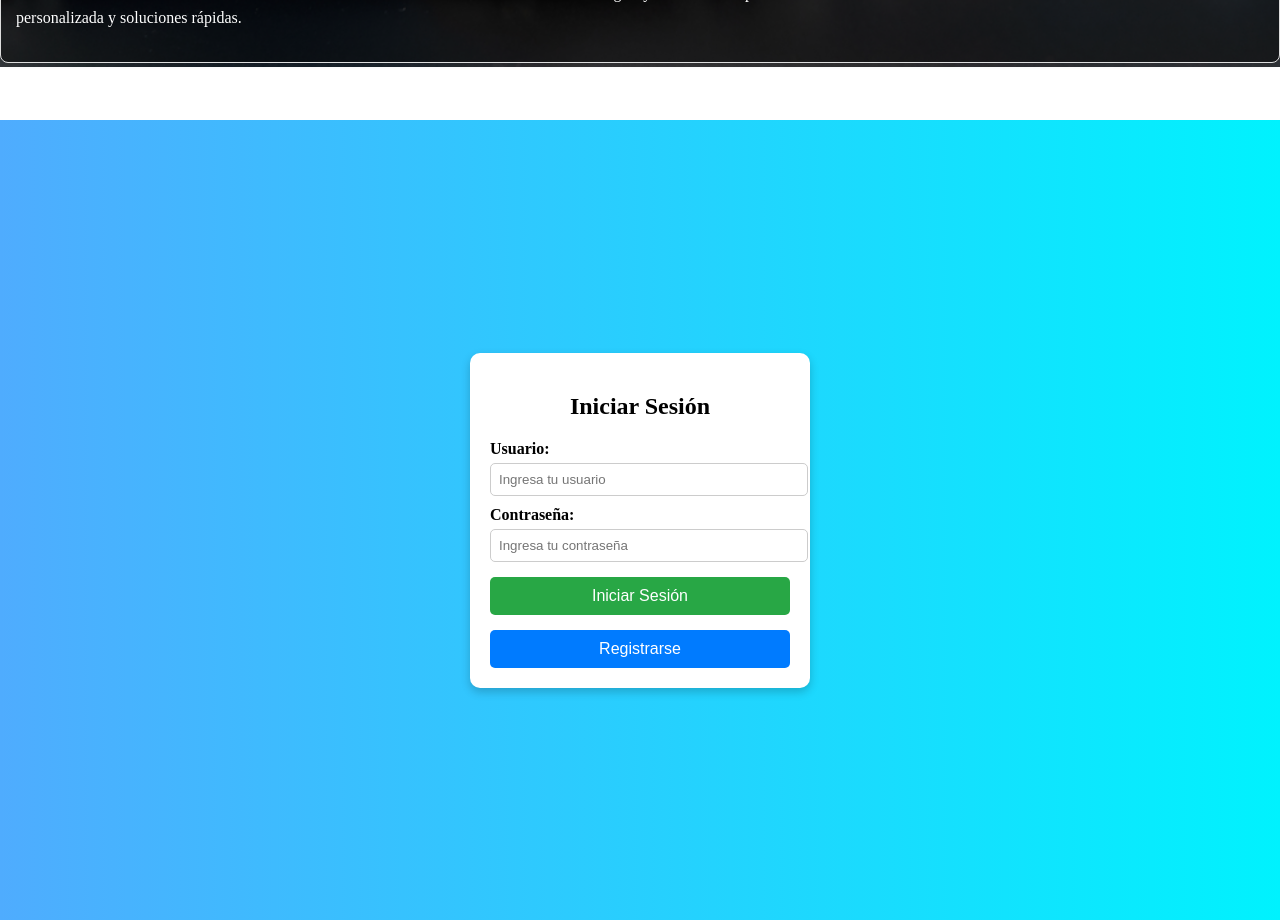
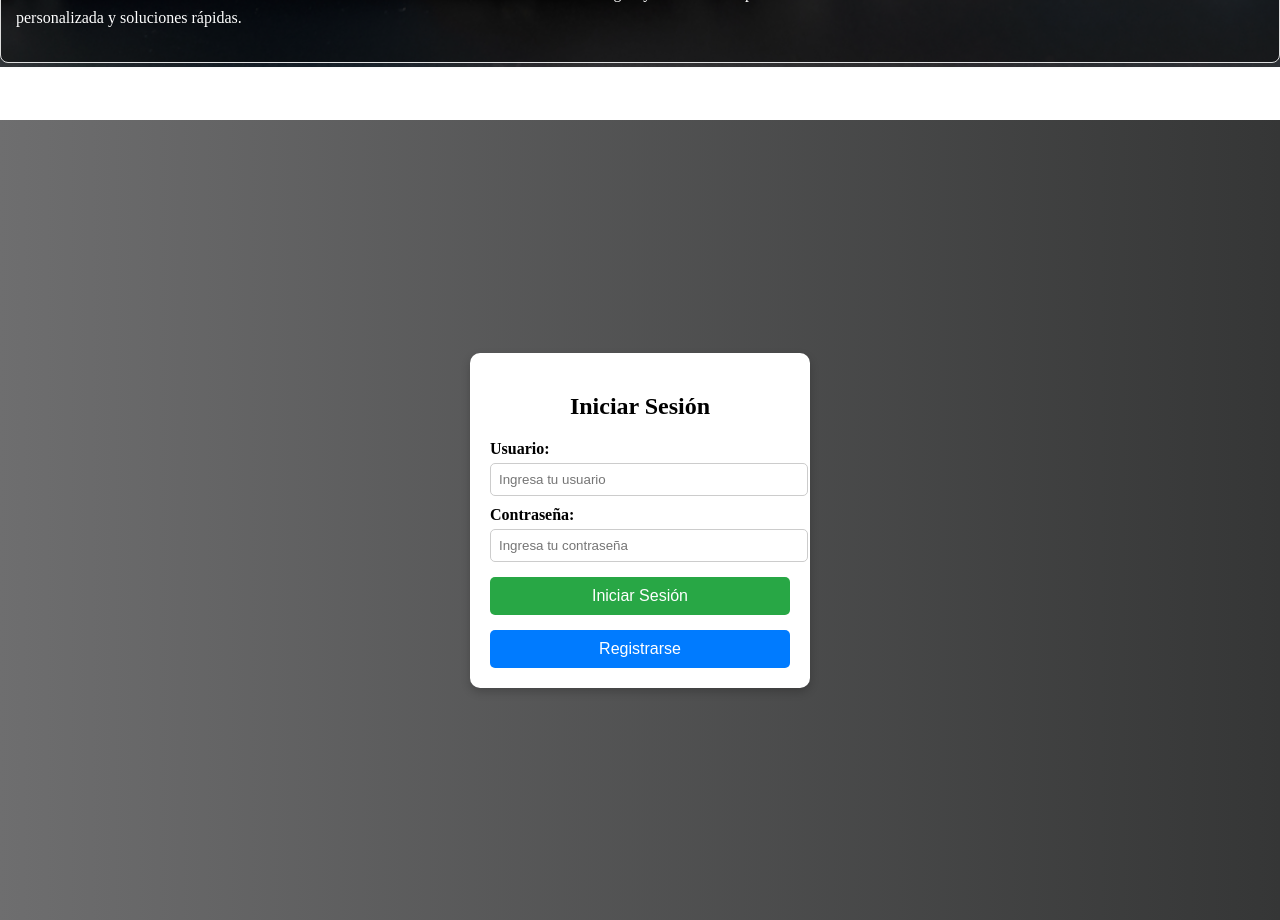
Before and after one commit to carlosrubendg/Proyecto-IV, an Angular app: page / in a window 1280 px wide. Shown: the part 760-1680 px from the top of the page. Built offline with nearby package versions, Linux system fonts and the light colour scheme.

Commit message:
Proyecto IV

```diff
--- a/src/app/components/auth/auth.component.css
+++ b/src/app/components/auth/auth.component.css
@@ -4,7 +4,8 @@
     display: flex;
     align-items: center;
     justify-content: center;
-    background: linear-gradient(to right, #4facfe, #00f2fe);
+    background: linear-gradient(to right, #6e6e6f, #353636);
+
   }
 
   .form-box {
```
Also changed, not shown: src/styles.css (line endings or trailing spaces).
